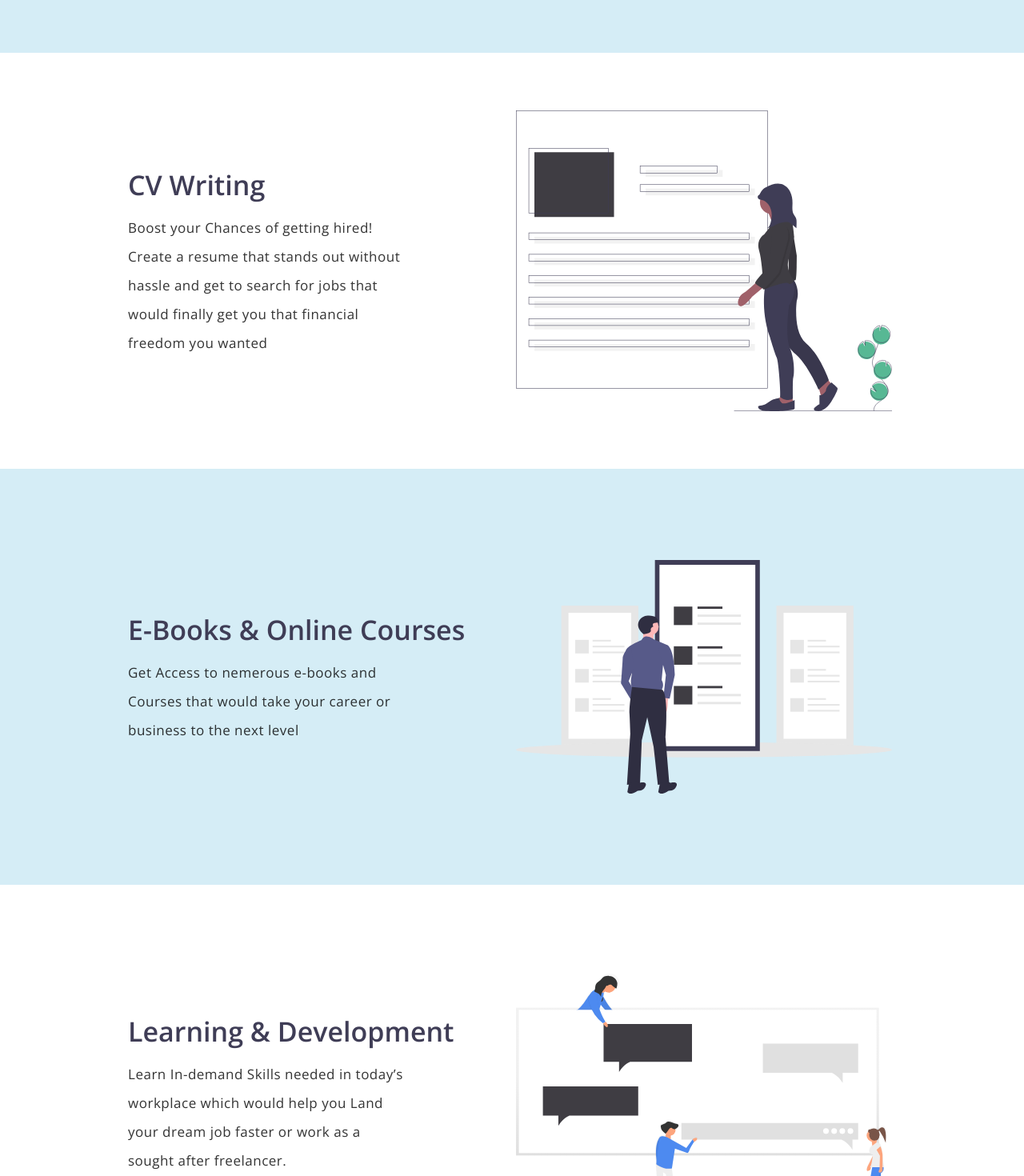
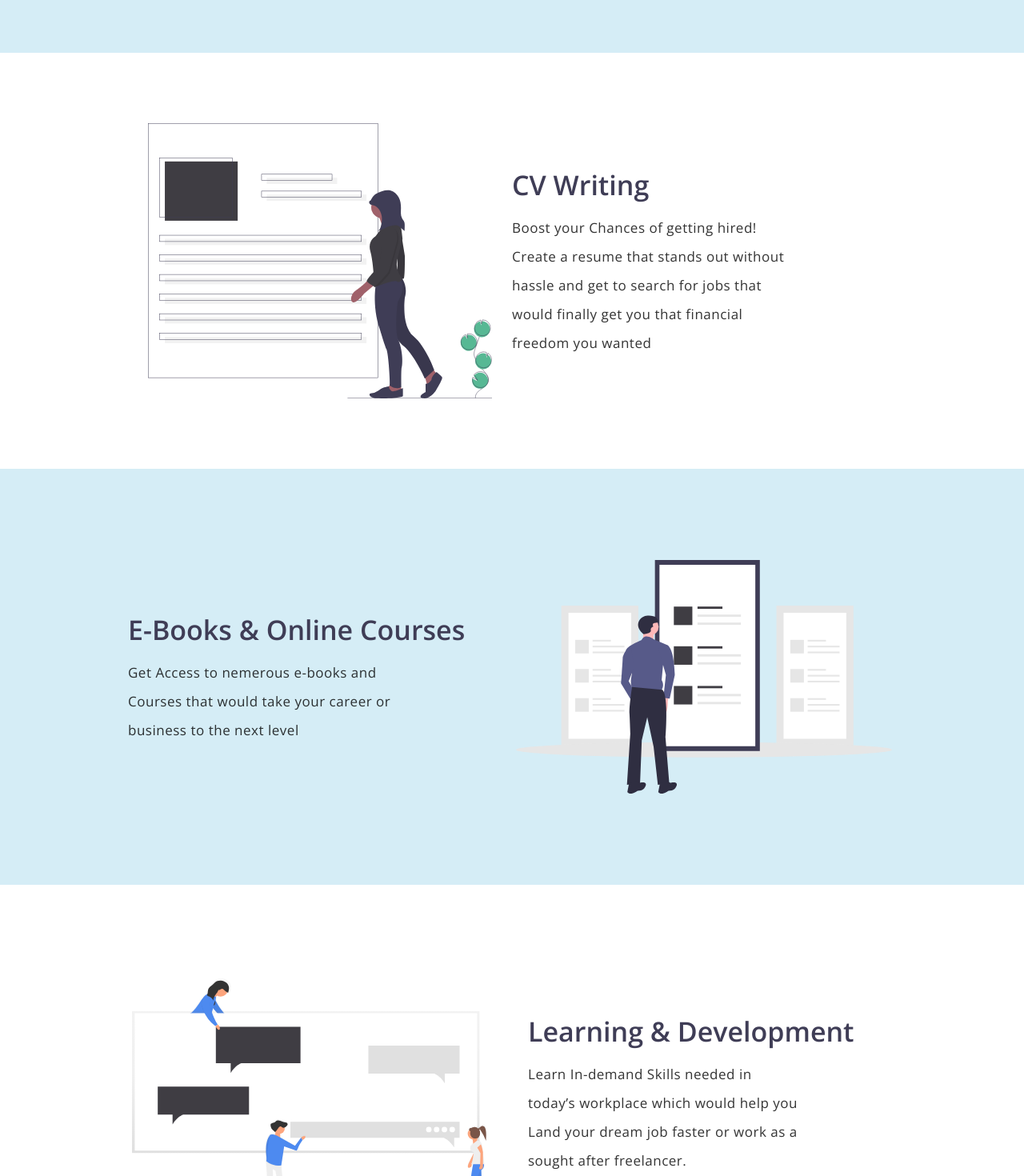
Before and after one commit to raylinks/genius-consult, a Vue app: page / in a window 1280 px wide. Shown: the part 1700-3170 px from the top of the page at 80% size. Built offline with nearby package versions, Linux system fonts and the light colour scheme; what @ckeditor/ckeditor5-vue, vue-sweetalert2 would draw is missing.

Commit message:
adds sosial media links

```diff
--- a/public/index.html
+++ b/public/index.html
@@ -5,8 +5,8 @@
     <meta charset="utf-8" />
     <meta http-equiv="X-UA-Compatible" content="IE=edge" />
     <meta name="viewport" content="width=device-width,initial-scale=1.0" />
-    <link rel="icon" href="<%= BASE_URL %>favicon.ico" />
-    <title><%= htmlWebpackPlugin.options.title %></title>
+    <link rel="icon" href="<%= BASE_URL %>geniusConsultLogo.svg" />
+    <title>Genius Consult</title>
     <link rel="stylesheet" href="https://maxcdn.bootstrapcdn.com/font-awesome/4.5.0/css/font-awesome.min.css">
     <style>
         .ck.ck-toolbar {
@@ -37,6 +37,7 @@
             color: rgba(0, 0, 0, 0.8);
         }
     </style>
+    <!-- <script src="https://use.fontawesome.com/103bb0cb60.js"></script> -->
 </head>
 
 <body>
@@ -61,6 +62,7 @@
         })()
     </script>
     <!--End of Tawk.to Script-->
+
 </body>
 
 </html>
--- a/src/components/ResumeDescription.vue
+++ b/src/components/ResumeDescription.vue
@@ -26,6 +26,13 @@
       <div
         class="w-10/12 xl:w-9/12 mx-auto md:flex items-center h-full py-10 md:py-0"
       >
+        <div class="md:w-1/2 p-5">
+          <img
+            src="@/assets/svg/cv.svg"
+            alt=""
+            class="md:ml-auto mt-10 md:mt-0 "
+          />
+        </div>
         <div class="md:w-1/2">
           <h3>CV Writing</h3>
           <p class="lg:w-9/12 lg:pr-2">
@@ -33,13 +40,6 @@
             without hassle and get to search for jobs that would finally get you
             that financial freedom you wanted
           </p>
-        </div>
-        <div class="md:w-1/2">
-          <img
-            src="@/assets/svg/cv.svg"
-            alt=""
-            class="md:ml-auto mt-10 md:mt-0"
-          />
         </div>
       </div>
     </div>
@@ -68,18 +68,18 @@
         class="w-10/12 xl:w-9/12 mx-auto md:flex items-center h-full py-10 md:py-0"
       >
         <div class="md:w-1/2">
+          <img
+            src="@/assets/svg/development.svg"
+            alt=""
+            class="md:ml-auto mt-10 md:mt-0"
+          />
+        </div>
+        <div class="md:w-1/2 ml-10">
           <h3>Learning & Development</h3>
           <p class="lg:w-9/12 lg:pr-2">
             Learn In-demand Skills needed in today’s workplace which would help
             you Land your dream job faster or work as a sought after freelancer.
           </p>
-        </div>
-        <div class="md:w-1/2">
-          <img
-            src="@/assets/svg/development.svg"
-            alt=""
-            class="md:ml-auto mt-10 md:mt-0"
-          />
         </div>
       </div>
     </div>
--- a/src/layout/Default.vue
+++ b/src/layout/Default.vue
@@ -1,20 +1,20 @@
 <template>
-  <div class="relative mb-20">
+  <div class="relative page-container pb-20 ">
     <base-header :blog="blog"></base-header>
     <slot></slot>
-    <!-- <base-footer></base-footer> -->
+    <base-footer></base-footer>
     <whatsapp-widget />
   </div>
 </template>
 
 <script>
 import BaseHeader from "./includes/BaseHeader";
-// import BaseFooter from './includes/BaseFooter'
+import BaseFooter from "./includes/BaseFooter";
 import WhatsappWidget from "@/components/WhatsappWidget";
 export default {
   components: {
     BaseHeader,
-    // BaseFooter,
+    BaseFooter,
     WhatsappWidget,
   },
 
@@ -24,4 +24,8 @@ export default {
 };
 </script>
 
-<style></style>
+<style>
+div.page-container {
+  padding-bottom: 7.5rem !important;
+}
+</style>
--- a/src/layout/includes/BaseFooter.vue
+++ b/src/layout/includes/BaseFooter.vue
@@ -1,16 +1,52 @@
 <template>
-    <footer class="h-16 absolute bottom-0 flex justify-center items-center font-semibold w-full text-center">
-        &copy; 2020 Genius Consult Inc Nigeria. All Rights Reserved
-    </footer>
+  <footer
+    class="h-25 absolute bottom-0 flex flex-col items-center font-semibold w-full text-center"
+  >
+    <div class="text-gray-700 text-center bg-gray-400 px-4 py-2 m-2">
+      &copy; 2020 Genius Consult Inc Nigeria. All Rights Reserved
+    </div>
+    <div
+      class="text-gray-700 flex flex-row text-center bg-gray-400 px-4 py-2 m-2"
+    >
+      <p class="text-center pr-5">Contact Us :</p>
+      <a
+        class="rounded-full"
+        target="_blank"
+        href="https://ng.linkedin.com/organization-guest/company/geniusconsult"
+      >
+        <img src="https://img.icons8.com/android/48/000000/linkedin.png" />
+      </a>
+      <a
+        class="rounded-full"
+        target="_blank"
+        href="https://twitter.com/geniusconsultng"
+      >
+        <img src="https://img.icons8.com/fluent/48/000000/twitter.png" />
+      </a>
+      <a
+        class=""
+        target="_blank"
+        href="https://web.facebook.com/geniusconsultng/"
+      >
+        <img src="https://img.icons8.com/fluent/48/000000/facebook-new.png" />
+      </a>
+    </div>
+  </footer>
 </template>
 
 <script>
-export default {}
+export default {};
 </script>
 
 <style>
 footer {
-    background-color: rgba(3, 113, 192, 0.4);
-    color: #002634;
+  background-color: rgba(3, 113, 192, 0.4);
+  color: #002634;
 }
 </style>
+
+<div class="flex flex-col bg-gray-200">
+  <div class="text-gray-700 text-center bg-gray-400 px-4 py-2 m-2">1</div>
+  <div class="text-gray-700 text-center bg-gray-400 px-4 py-2 m-2">2</div>
+  <div class="text-gray-700 text-center bg-gray-400 px-4 py-2 m-2">3</div>
+</div>
```
Also changed, not shown: public/geniusConsultLogo.svg (added).
